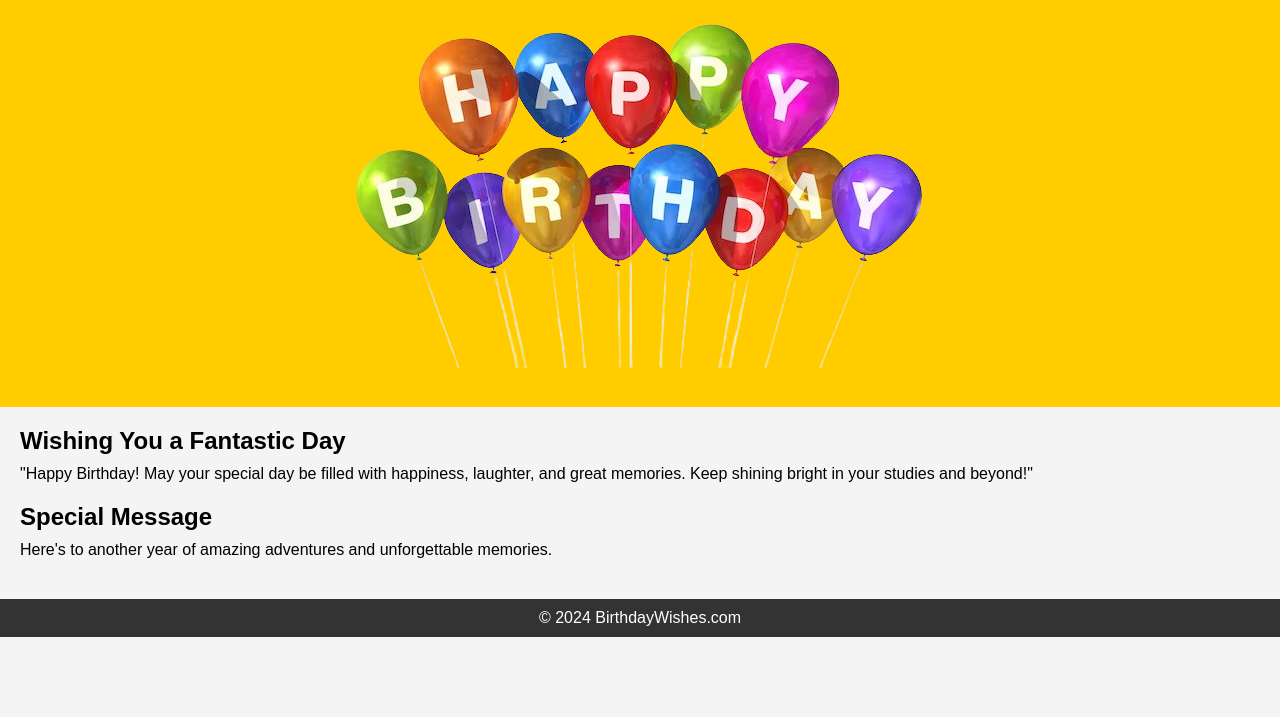
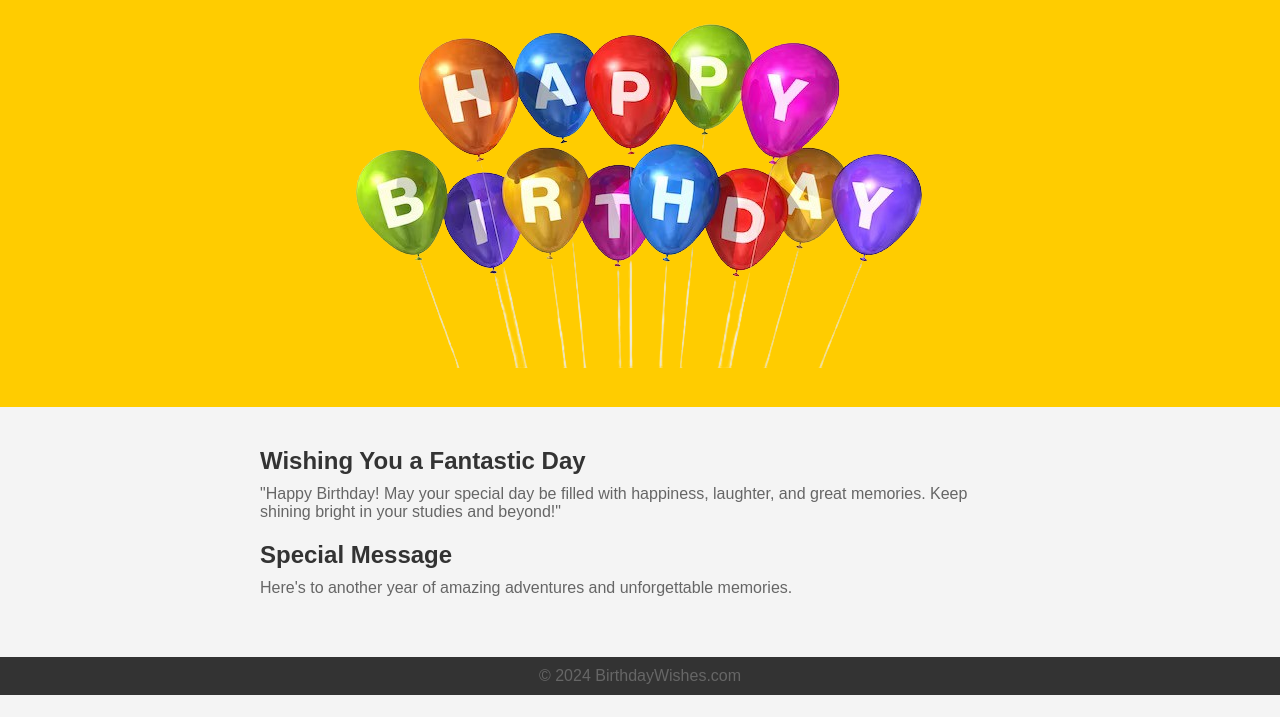
Before and after one commit to BirthDayCelebration/BirthDayCelebration, a plain HTML site: page index.html in a window 1280 px wide. Shown: the part 83-800 px from the top of the page. Drawn offline with Linux system fonts and the light colour scheme; a script that the page names is missing.

Commit message:
Update styles.css

```diff
--- a/styles.css
+++ b/styles.css
@@ -58,3 +58,50 @@
       transform: translateY(-30px);
     }
   }
+
+/* Base styles */
+body {
+  font-family: Arial, sans-serif;
+  margin: 0;
+  padding: 0;
+}
+
+main {
+  max-width: 800px;
+  margin: 20px auto;
+}
+
+section {
+  margin-bottom: 20px;
+}
+
+h2 {
+  color: #333;
+}
+
+p {
+  color: #666;
+}
+
+/* Responsive styles */
+@media screen and (max-width: 768px) {
+  main {
+    padding: 0 10px;
+  }
+}
+
+/* Animation styles */
+@keyframes fadeIn {
+  0% {
+    opacity: 0;
+    transform: translateY(20px);
+  }
+  100% {
+    opacity: 1;
+    transform: translateY(0);
+  }
+}
+
+section {
+  animation: fadeIn 1s ease-in-out;
+}
```
